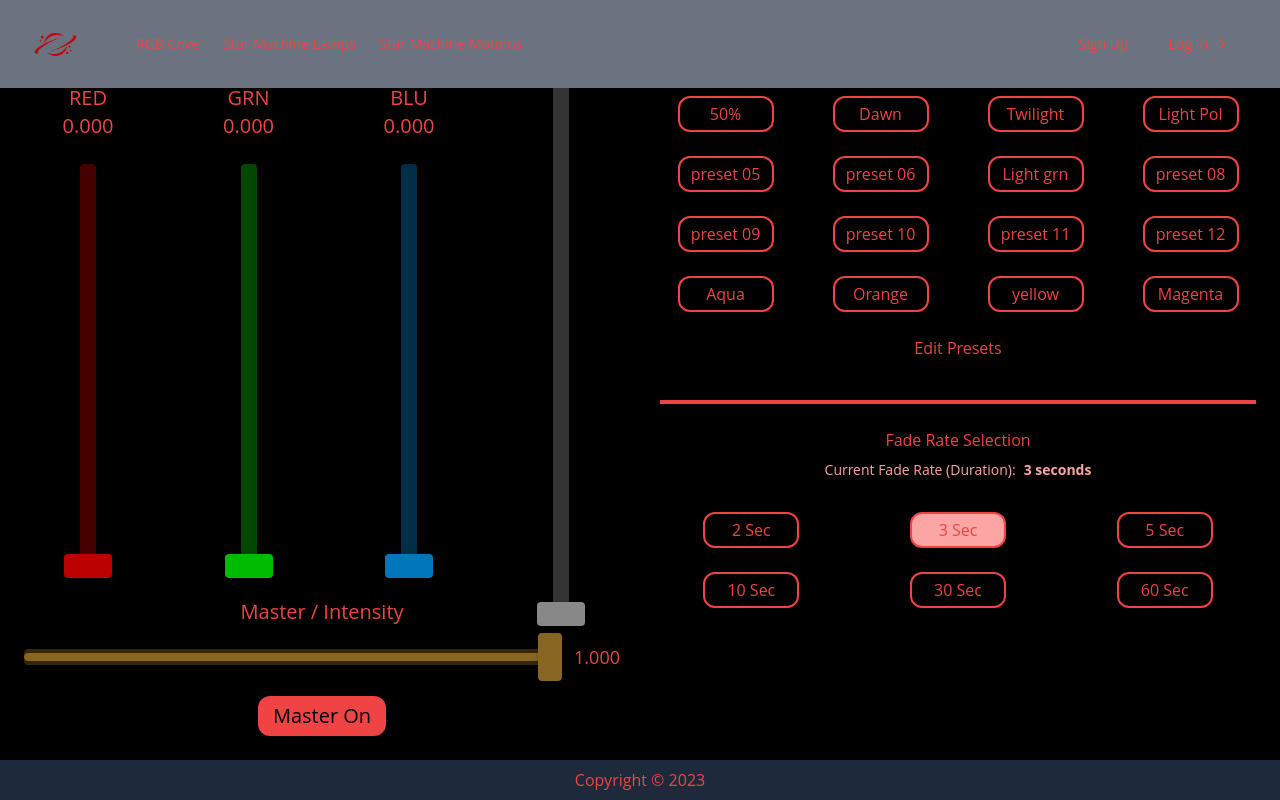
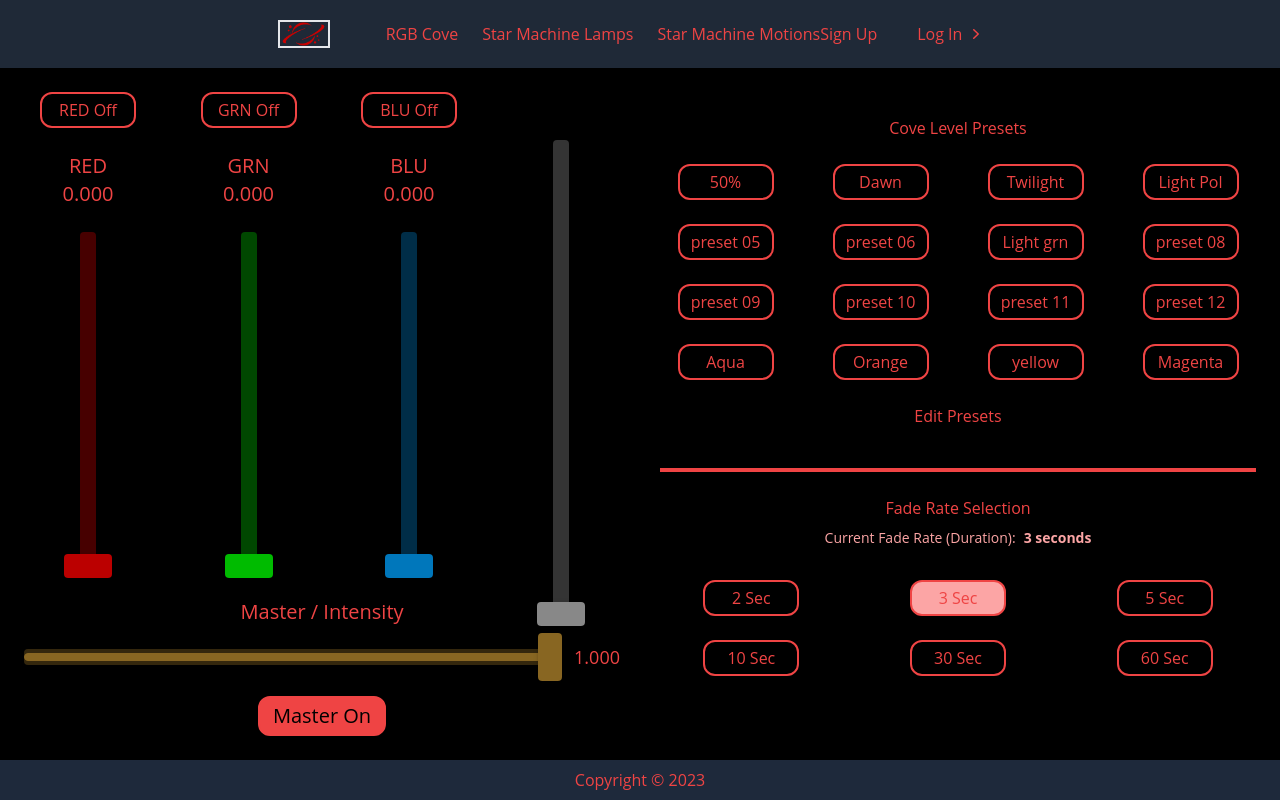
Before and after one commit to CelestialCoyote/react-hercules-chromacove, a React (Create React App) app in the folder frontend/: page / in a window 1280 px wide. Built offline with nearby package versions, Linux system fonts and the light colour scheme.

Commit message:
navigation work

```diff
--- a/frontend/package.json
+++ b/frontend/package.json
@@ -9,6 +9,7 @@
     "axios": "^1.5.1",
     "react": "^18.2.0",
     "react-dom": "^18.2.0",
+    "react-icons": "^4.12.0",
     "react-router-dom": "^6.16.0",
     "react-scripts": "5.0.1"
   },
--- a/frontend/src/Components/Navigation.jsx
+++ b/frontend/src/Components/Navigation.jsx
@@ -1,4 +1,6 @@
 import { useEffect, useState } from 'react';
+// import { FaBars } from 'react-icons/fa';
+import { FaBars, FaX } from "react-icons/fa6";
 import logo from '../components/assets/PlanetariumLogo.png';
 
 
@@ -20,30 +22,33 @@ export default function NewNav() {
 
 
 	return (
-		<header
-			className="
-				bg-gray-500
-				text-red-500
-				w-full
-				fixed
-				top-0
-				left-0
-				z-10
-				ease-in
-				duration-300
-			"
-		>
+		// <header
+		// 	className="
+		// 		bg-gray-500
+		// 		text-red-500
+		// 		w-full
+		// 		fixed
+		// 		top-0
+		// 		left-0
+		// 		z-10
+		// 		ease-in
+		// 		duration-300
+		// 	"
+		// >
 			<nav
 				className={`
-				bg-galaxy_black-300
-				md:text-sm
-				${state ? "shadow-lg rounded-xl border-red-500 border-2 mx-2 mt-2 md:shadow-none md:border-none md:mx-2 md:mt-0" : ""}
+					bg-gray-800
+					text-red-500
+					items-center
+					flex
+					h-20
+					${state ? "mx-2 md:border-none md:mx-2 md:mt-0" : ""}
 				`}
 			>
 				<div
 					className="
+						items-center
 						gap-x-14
-					items-center
 						max-w-screen-xl
 						mx-auto
 						px-4
@@ -51,59 +56,46 @@ export default function NewNav() {
 						md:px-8
 					"
 				>
-					<div className="flex items-center justify-between py-5 md:block">
+					<div className="flex items-center justify-between border-2">
 						<a href="/">
 							<img
 								src={logo}
 								width={48}
-								// height={50}
 								alt="planetarium logo"
 							/>
 						</a>
-						<div className="md:hidden">
+
+						<div className="flex items-center md:hidden w-24">
 							<button
-								className="menu-btn text-gray-500 hover:text-gray-800"
+								className="flex text-red-500 hover:text-green-500 border-2"
 								onClick={() => setState(!state)}
 							>
 								{
-									state ? (
-										<svg
-											xmlns="http://www.w3.org/2000/svg"
-											className="h-6 w-6"
-											viewBox="0 0 20 20"
-											fill="currentColor"
-										>
-											<path
-												fillRule="evenodd"
-												d="M4.293 4.293a1 1 0 011.414 0L10 8.586l4.293-4.293a1 1 0 111.414 1.414L11.414 10l4.293 4.293a1 1 0 01-1.414 1.414L10 11.414l-4.293 4.293a1 1 0 01-1.414-1.414L8.586 10 4.293 5.707a1 1 0 010-1.414z"
-												clipRule="evenodd"
-											/>
-										</svg>
-									) : (
-										<svg
-											xmlns="http://www.w3.org/2000/svg"
-											fill="none"
-											viewBox="0 0 24 24"
-											strokeWidth={1.5}
-											stroke="currentColor"
-											className="w-6 h-6"
-										>
-											<path
-												strokeLinecap="round"
-												strokeLinejoin="round"
-												d="M3.75 6.75h16.5M3.75 12h16.5m-16.5 5.25h16.5"
-											/>
-										</svg>
-									)
+									state ? (<FaX className="h-6 w-6" />) : (<FaBars className="h-6 w-6" />)
 								}
 							</button>
 						</div>
 					</div>
+
 					<div
-						className={`flex-1 items-center mt-8 md:mt-0 md:flex ${state ? 'block' : 'hidden'} `}
+						className={`
+							flex-1
+							items-center
+							mt-8
+							md:mt-0
+							md:flex
+							${state ? 'flex' : 'hidden'}
+						`}
 					>
 						<ul
-							className="justify-center items-center space-y-6 md:flex md:space-x-6 md:space-y-0"
+							className="
+								justify-center
+								items-center
+								space-y-6
+								md:flex
+								md:space-x-6
+								md:space-y-0
+							"
 						>
 							{navigation.map((item, idx) => {
 								return (
@@ -184,6 +176,6 @@ export default function NewNav() {
 					</div>
 				</div>
 			</nav>
-		</header>
+		// </header>
 	);
 };
```
Also changed, not shown: frontend/src/Components/assets/PlanetariumLogo.png, 1 other file (tests, documents, lock files or other folders). Lines whose indentation alone changed are shown as unchanged.
